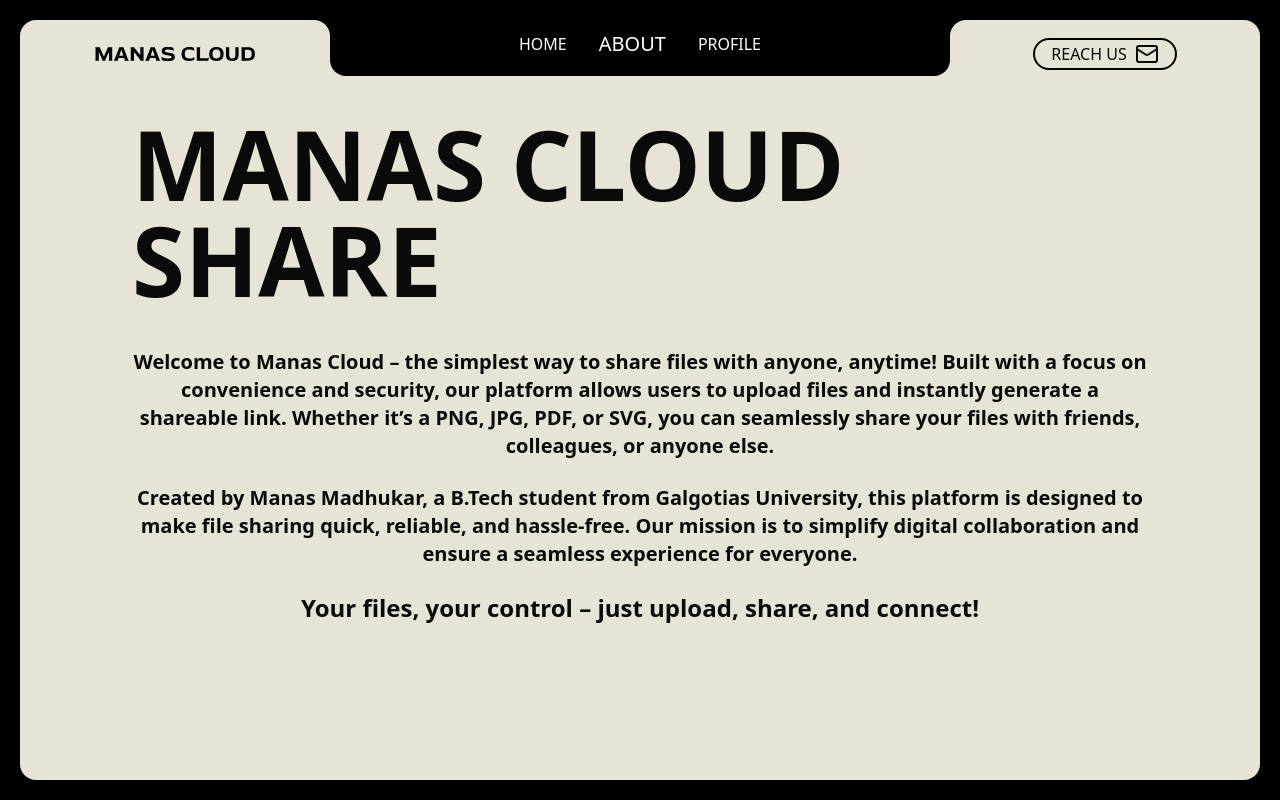
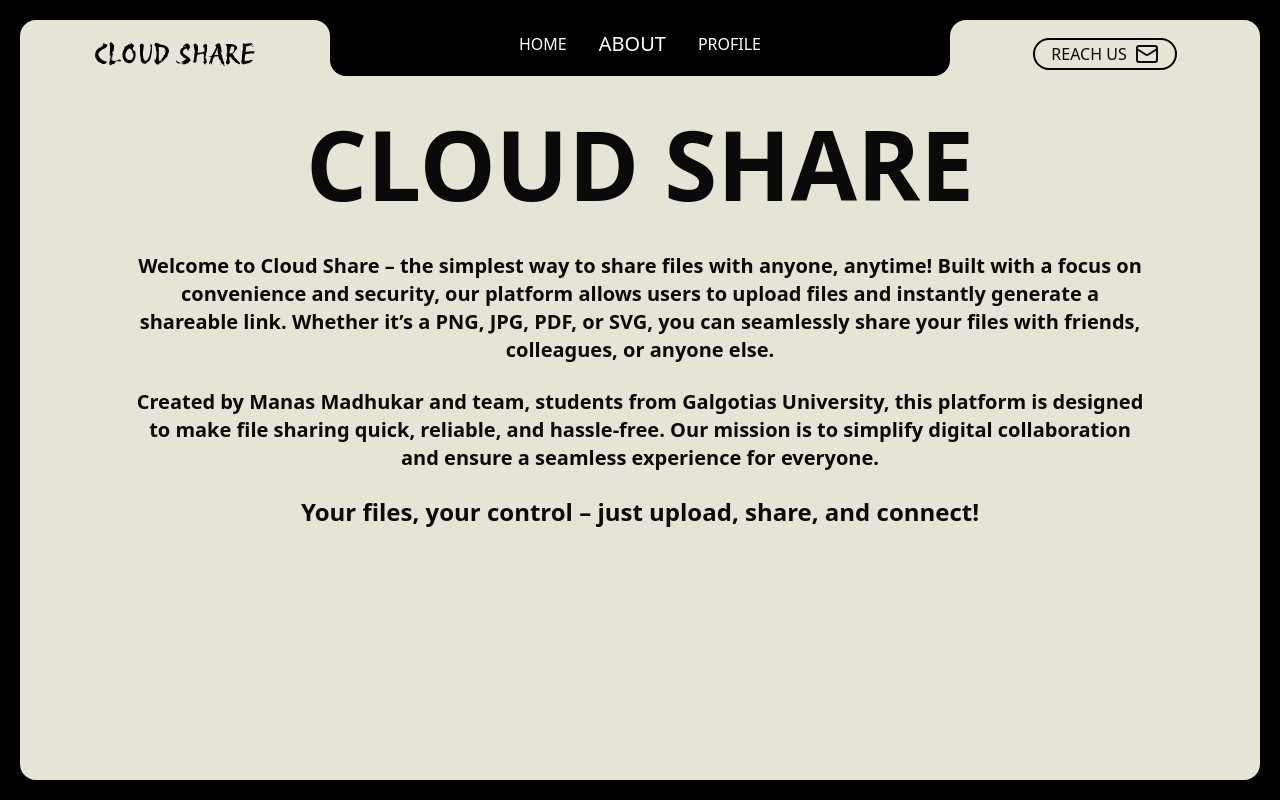
Before and after one commit to madhukar-30/cloud-project, a Next.js app in the folder frontend/: page /about in a window 1280 px wide. Built offline with nearby package versions, Linux system fonts and the light colour scheme; no server answers.

Commit message:
fixed design issues

```diff
--- a/frontend/app/about/page.tsx
+++ b/frontend/app/about/page.tsx
@@ -28,15 +28,15 @@
                         <Navbar />
 
                         <div className='flex flex-col w-full md:px-28 px-10 h-auto items-center justify-center mt-10'>
-                            <div className='md:text-8xl text-4xl font-black uppercase'>Manas Cloud Share</div>
+                            <div className='md:text-8xl text-4xl font-black uppercase'>Cloud Share</div>
 
                             <div className='w-full h-auto flex flex-col gap-6 mt-10 text-center text-xl font-semibold'>
                                 <div>
-                                    Welcome to Manas Cloud – the simplest way to share files with anyone, anytime! Built with a focus on convenience and security, our platform allows users to upload files and instantly generate a shareable link. Whether it’s a PNG, JPG, PDF, or SVG, you can seamlessly share your files with friends, colleagues, or anyone else.
+                                    Welcome to Cloud Share – the simplest way to share files with anyone, anytime! Built with a focus on convenience and security, our platform allows users to upload files and instantly generate a shareable link. Whether it’s a PNG, JPG, PDF, or SVG, you can seamlessly share your files with friends, colleagues, or anyone else.
                                 </div>
 
                                 <div>
-                                    Created by Manas Madhukar, a B.Tech student from Galgotias University, this platform is designed to make file sharing quick, reliable, and hassle-free. Our mission is to simplify digital collaboration and ensure a seamless experience for everyone.
+                                    Created by Manas Madhukar and team, students from Galgotias University, this platform is designed to make file sharing quick, reliable, and hassle-free. Our mission is to simplify digital collaboration and ensure a seamless experience for everyone.
                                 </div>
 
                                 <div className='text-2xl font-bold'>
--- a/frontend/app/page.tsx
+++ b/frontend/app/page.tsx
@@ -111,7 +111,7 @@
               <Navbar />
 
               <div className='flex flex-col w-full md:px-28 px-10 h-auto items-center justify-center mt-10'>
-                <div className='md:text-8xl text-4xl font-black uppercase'>Manas Cloud Share</div>
+                <div className='md:text-8xl text-4xl font-black uppercase'>Cloud Share</div>
 
                 <Form {...form}>
                   <form onSubmit={form.handleSubmit(onSubmit)} className="mt-10">
--- a/frontend/app/profile/page.tsx
+++ b/frontend/app/profile/page.tsx
@@ -41,7 +41,7 @@
 
                 {loading && <Loader />}
 
-                <div className='flex flex-col w-full min-h-full my-auto justify-start rounded-2xl bg-[#E6E4D5] shadow-md'>
+                <div className='flex flex-col w-full min-h-full my-auto justify-start rounded-2xl bg-[#E6E4D5] scrollHide overflow-y-auto shadow-md'>
 
                     {authenticated ? (
                         <div className='flex flex-col h-full w-full items-center'>
@@ -49,15 +49,29 @@
                             <Navbar />
 
                             <div className='flex flex-col w-full md:px-28 px-10 h-auto items-center justify-center mt-10'>
-                                <div className='md:text-8xl text-4xl font-black uppercase'>Manas Cloud Share</div>
+                                <div className='md:text-8xl text-4xl font-black uppercase'>Cloud Share</div>
 
-                                <div className='w-full h-auto flex flex-row gap-6 mt-10'>
+                                <div className='w-full h-auto flex flex-row flex-wrap gap-6 my-10'>
                                     {userData?.files.length === 0 ? (
                                         <p>No files uploaded yet.</p>
                                     ) : (
                                         userData?.files.map((file: any, index: any) => (
                                             <div key={index} className="border border-white shadow text-base flex flex-col gap-5 relative overflow-hidden">
-                                                <Image src={file} alt='' width={300} height={300} className='w-96 h-64 object-cover relative' />
+                                                {file.endsWith('.pdf') ? (
+                                                    <iframe
+                                                        src={file}
+                                                        className="w-96 h-64 border-none"
+                                                        title={`PDF Viewer ${index}`}
+                                                    ></iframe>
+                                                ) : (
+                                                    <Image
+                                                        src={file}
+                                                        alt=''
+                                                        width={300}
+                                                        height={300}
+                                                        className='w-96 h-64 object-cover relative'
+                                                    />
+                                                )}
                                                 <div className='text-black bg-white font-medium absolute bottom-0 left-0 w-96 flex flex-row'>
                                                     <Link href={file} target="_blank" rel="noopener noreferrer" className="w-full px-2 py-2 text-nowrap">
                                                         {file}
--- a/frontend/components/Navbar.tsx
+++ b/frontend/components/Navbar.tsx
@@ -21,7 +21,7 @@
             <div className='md:w-[25%] w-5/12 h-full flex items-center justify-center bg-black'>
                 <div className='w-full h-full flex items-center justify-center bg-[#E6E4D5] rounded-t-2xl'>
                     <Link href='/' className='mt-3'>
-                        <Image src={'/assets/manas-cloud.svg'} alt='' width={160} height={40} className='w-40 h-auto' />
+                        <Image src={'/assets/cloud-share.svg'} alt='' width={160} height={40} className='w-40 h-auto' />
                     </Link>
                 </div>
             </div>
```
